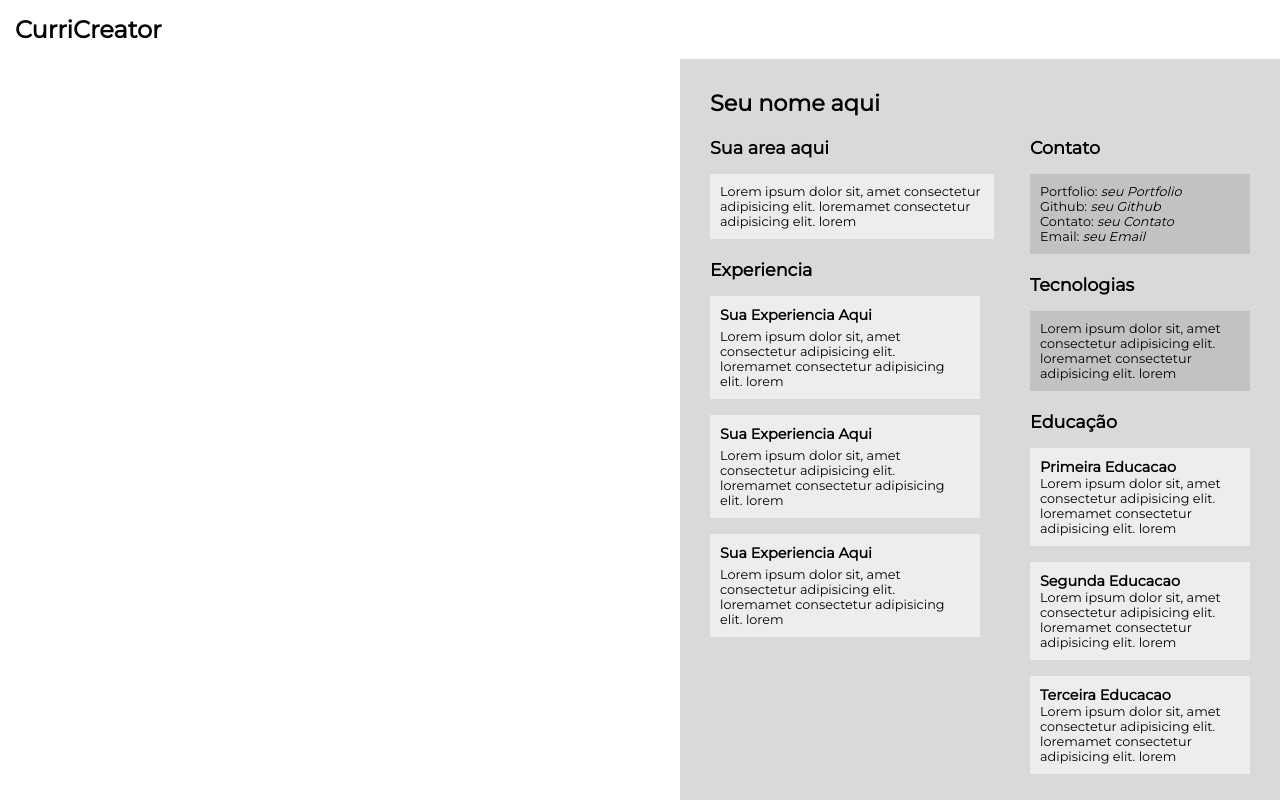
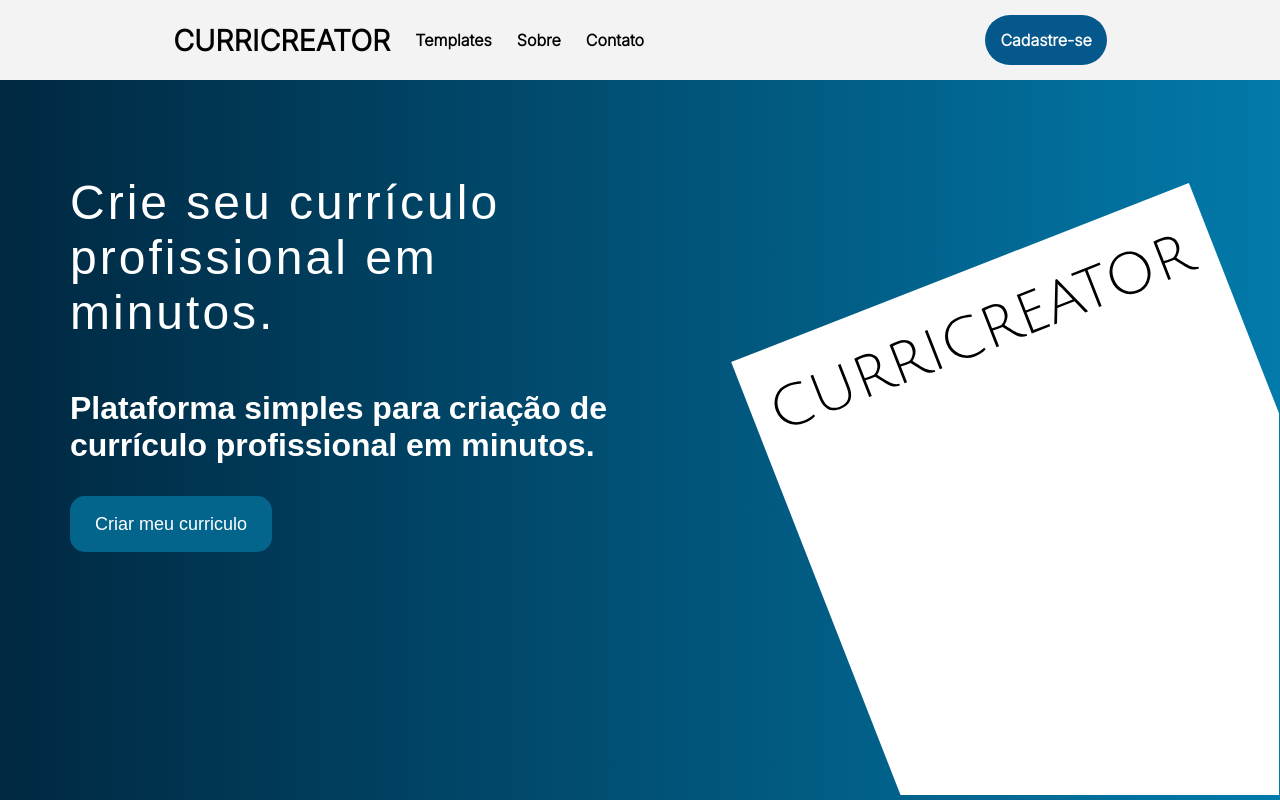
Before and after one commit to Abraao4raujo/CurriCreator, a React (Vite) app: page / in a window 1280 px wide. Shown: the top 800 px of the page. Built offline with nearby package versions, Linux system fonts and the light colour scheme.

Commit message:
creating a new style for site

```diff
--- a/src/App.jsx
+++ b/src/App.jsx
@@ -3,18 +3,42 @@ import "./index.css";
 import Header from "../src/components/Header/Header";
 import Curriculo from "./components/Curriculo/Curriculo";
 import Tools from "./components/Tools/Tools";
-import {GlobalStorage} from "./GlobalContext";
+import { GlobalStorage } from "./GlobalContext";
+import { createBrowserRouter, RouterProvider } from "react-router-dom";
+import MainPage from "./components/MainIndex/MainPage";
+
+const router = createBrowserRouter([
+  {
+    path: "/curriculo",
+    element: (
+      <>
+        <Header />
+        <div className="pagina-curriculo">
+          <GlobalStorage>
+            <Tools />
+            <Curriculo />
+          </GlobalStorage>
+        </div>
+      </>
+    ),
+  },
+  {
+    path: "/",
+    element: (
+      <>
+        <Header />
+        <MainPage />
+      </>
+    ),
+  },
+]);
 
 const App = () => {
   return (
     <div>
-      <Header />
-      <div className="pagina-curriculo">
-        <GlobalStorage>
-          <Tools />
-          <Curriculo />
-        </GlobalStorage>
-      </div>
+      <React.StrictMode>
+        <RouterProvider router={router} />
+      </React.StrictMode>
     </div>
   );
 };
--- a/src/components/Curriculo/curriculo.css
+++ b/src/components/Curriculo/curriculo.css
@@ -1,14 +1,25 @@
+body {
+  background-color: #03658c;
+}
+
+.sheetAndButton {
+  margin-top: 50px;
+  margin-right: 50px;
+}
+
 .container-sheet {
+  font-family: "Arial", sans-serif;
   padding: 30px;
+  border-radius: 10px;
   max-width: 793px;
-  max-height: 980px;
-  background-color: #d9d9d9;
+  max-height: 800px;
+  background-color: #fff;
 }
 
 .sheet {
   display: flex;
   flex-direction: row;
-  gap: 50px;
+  gap: 30px;
   width: 540px;
   height: 750px;
 }
--- a/src/components/Header/Header.css
+++ b/src/components/Header/Header.css
@@ -1,24 +1,48 @@
-.container-menu {
-  padding: 15px;
+@import url("https://fonts.googleapis.com/css2?family=Inter:wght@300&family=Montserrat&family=Outfit&family=Poppins&family=Roboto&family=Roboto+Mono&display=swap");
+
+* {
+  padding: 0;
+  margin: 0;
+  box-sizing: border-box;
 }
 
-.ul-menu-list {
-  display: flex;
-  align-items: center;
-  justify-content: space-between;
+.logo_curricreator {
+  font-size: 1.8rem;
+  font-weight: bolder;
 }
 
-.list-menu {
+.container_menu ul,
+.items-menu-start {
+  display: flex;
+  justify-content: space-around;
+  text-align: center;
+  align-items: center;
+  gap: 25px;
+  font-weight: bold;
+  font-family: "Inter", sans-serif;
+}
+
+.container_menu {
+  padding: 15px;
+  background-color: #f3f3f3;
+}
+
+.btn_cadastro {
+  background-color: #04588c;
+  padding: 15px;
+  border-radius: 67px;
+}
+
+.btn_cadastro > a {
+  color: #ffff;
+}
+
+ul li {
   list-style: none;
 }
 
-.logo-menu {
-  font-family: "Montserrat", sans-serif;
-}
-
-.list-menu a {
-  font-family: "Montserrat", sans-serif;
-  font-weight: bold;
+a {
+  list-style: none;
   text-decoration: none;
   color: #000;
 }
--- a/src/components/Header/Header.jsx
+++ b/src/components/Header/Header.jsx
@@ -1,28 +1,31 @@
-import React from "react";
+import { React } from "react";
 import "./Header.css";
+import { Link } from "react-router-dom";
 
 const Header = () => {
   return (
-    <div className="container-menu">
-      <nav className="nav-menu">
-        <ul className="ul-menu-list">
-          <li className="list-menu">
-            <h1 className="logo-menu">CurriCreator</h1>
+    <div className="container_menu">
+      <ul>
+        <div className="items-menu-start">
+          <li className="logo_curricreator">
+            <Link to="/">CURRICREATOR</Link>
           </li>
-          {/* <li className="list-menu">
+          <li>
             <a href="#">Templates</a>
           </li>
-          <li className="list-menu">
+          <li>
             <a href="#">Sobre</a>
           </li>
-          <li className="list-menu">
-            <a href="#">Contato</a>
+          <li>
+            <a href="#">Contato </a>
           </li>
-          <li className="list-menu">
-            <a href="">Criar Conta</a>
-          </li> */}
-        </ul>
-      </nav>
+        </div>
+        <li>
+          <div className="btn_cadastro">
+            <Link to="/cadastro">Cadastre-se</Link>
+          </div>
+        </li>
+      </ul>
     </div>
   );
 };
--- a/src/components/Tools/BlocoDeFerramentas.jsx
+++ b/src/components/Tools/BlocoDeFerramentas.jsx
@@ -1,10 +1,9 @@
 import React from "react";
-import { useState } from "react";
 
 const BlocoDeFerramenta = ({ nameDiv, setDados }) => {
   return (
     <>
-      <div style={{display:"none"}} className="input_changes">
+      <div style={{ display: "none" }} className="input_changes">
         <label>{nameDiv}</label>
         <input
           type="text"
--- a/src/components/Tools/Tools.jsx
+++ b/src/components/Tools/Tools.jsx
@@ -14,7 +14,7 @@ const Tools = () => {
       <BlocoDeFerramenta
         nameDiv="Experiencias"
         setDados={dados.setPrimeiraExperienciaTitulo}
-      />{" "}
+      />
       <BlocoDeFerramenta
         nameDiv="Experiencias"
         setDados={dados.setPrimeiraExperienciaDesc}
@@ -22,7 +22,7 @@ const Tools = () => {
       <BlocoDeFerramenta
         nameDiv="Experiencias"
         setDados={dados.setSegundaExperienciaTitulo}
-      />{" "}
+      />
       <BlocoDeFerramenta
         nameDiv="Experiencias"
         setDados={dados.setSegundaExperienciaDesc}
```
Also changed, not shown: src/components/Tools/GerarPdf.js (added, +14 -0 lines), 1 other file (tests, documents, lock files or other folders).
